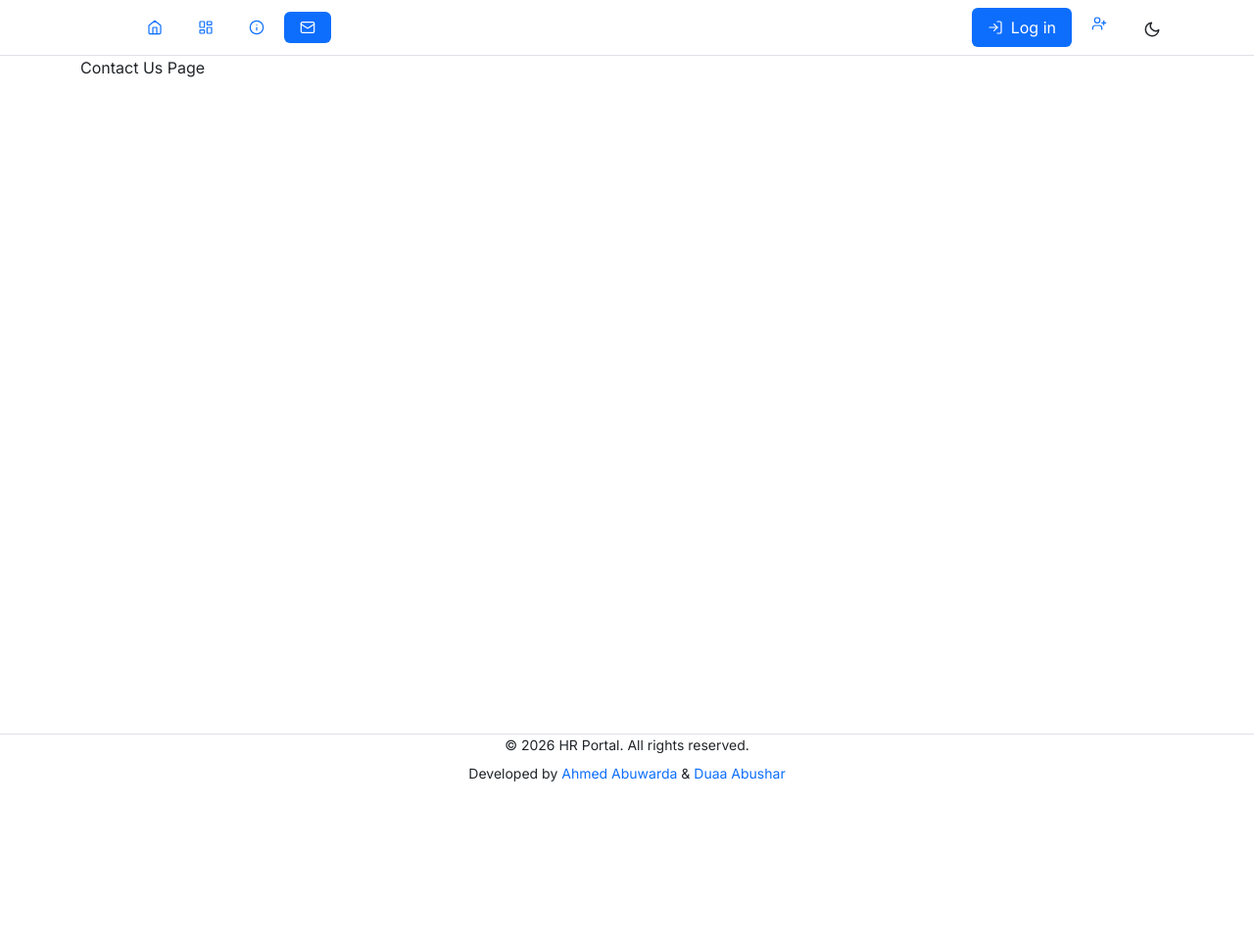
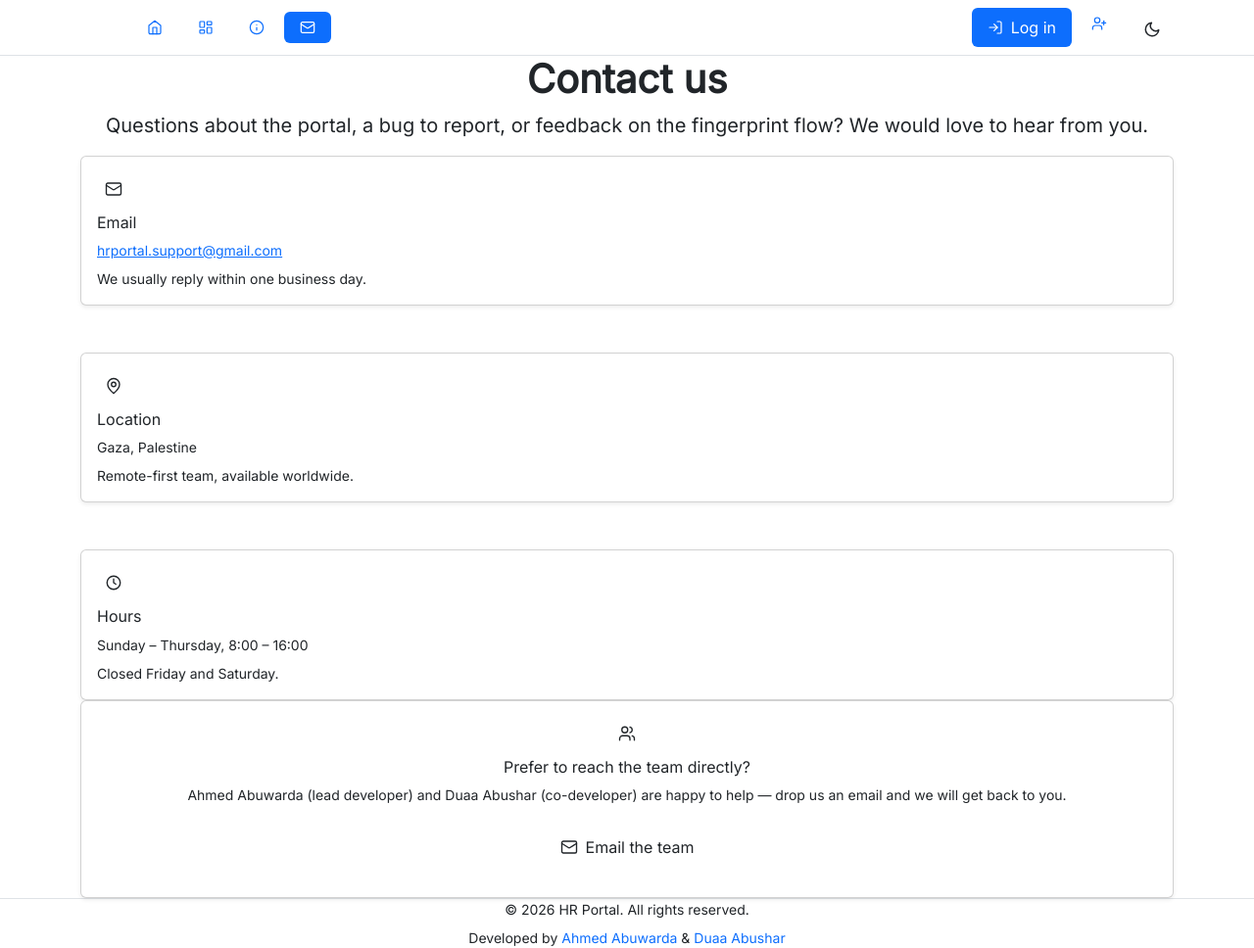
Before and after one commit to ahmedaabuwarda/HR-Portal-Management-System, a Django app: page /contact_us in a window 1280 px wide. Shown: the whole page at 98% size. Before the commit the page ends 798 px from the top, so only its background shows below. Run offline with Django 5.2, Linux system fonts and the light colour scheme; some libraries are stand-ins or nearby versions.

Commit message:
Enhance Contact Us page with structured layout and contact information

```diff
--- a/hr_portal_management_system_app/templates/contact_us.html
+++ b/hr_portal_management_system_app/templates/contact_us.html
@@ -1,3 +1,66 @@
 {% extends 'layout.html' %} {% block title %}Contact Us{% endblock %} {% block content %}
-<div class="container">Contact Us Page</div>
+<div class="container">
+  <section class="text-center py-12">
+    <div class="row justify-content-center mt-12 mb-12">
+      <div class="lg:col-8">
+        <h1 class="text-5xl fw-semibold text-balance">Contact us</h1>
+        <p class="lead fg-2 mt-6">Questions about the portal, a bug to report, or feedback on the fingerprint flow? We would love to hear from you.</p>
+      </div>
+    </div>
+  </section>
+
+  <section class="row gx-5 gy-5 pb-12">
+    <div class="md:col-4">
+      <div class="card shadow-sm h-100">
+        <div class="card-body d-flex flex-column gap-2">
+          <span class="d-inline-flex align-items-center justify-content-center bg-subtle-primary fg-primary rounded-circle p-2 align-self-start" aria-hidden="true">
+            {% include "icons/mail.html" with px=18 %}
+          </span>
+          <h2 class="h6 mb-0">Email</h2>
+          <p class="small fg-2 mb-0">
+            <a href="mailto:hrportal.support@gmail.com">hrportal.support@gmail.com</a>
+          </p>
+          <p class="small fg-2 mb-0">We usually reply within one business day.</p>
+        </div>
+      </div>
+    </div>
+
+    <div class="md:col-4">
+      <div class="card shadow-sm h-100">
+        <div class="card-body d-flex flex-column gap-2">
+          <span class="d-inline-flex align-items-center justify-content-center bg-subtle-primary fg-primary rounded-circle p-2 align-self-start" aria-hidden="true">
+            {% include "icons/map-pin.html" with px=18 %}
+          </span>
+          <h2 class="h6 mb-0">Location</h2>
+          <p class="small fg-2 mb-0">Gaza, Palestine</p>
+          <p class="small fg-2 mb-0">Remote-first team, available worldwide.</p>
+        </div>
+      </div>
+    </div>
+
+    <div class="md:col-4">
+      <div class="card shadow-sm h-100">
+        <div class="card-body d-flex flex-column gap-2">
+          <span class="d-inline-flex align-items-center justify-content-center bg-subtle-primary fg-primary rounded-circle p-2 align-self-start" aria-hidden="true">
+            {% include "icons/clock.html" with px=18 %}
+          </span>
+          <h2 class="h6 mb-0">Hours</h2>
+          <p class="small fg-2 mb-0">Sunday &ndash; Thursday, 8:00 &ndash; 16:00</p>
+          <p class="small fg-2 mb-0">Closed Friday and Saturday.</p>
+        </div>
+      </div>
+    </div>
+  </section>
+
+  <section class="pb-12">
+    <div class="card shadow-sm">
+      <div class="card-body d-flex flex-column align-items-center gap-2 text-center">
+        <span class="d-inline-flex align-items-center justify-content-center bg-subtle-primary fg-primary rounded-circle p-2" aria-hidden="true"> {% include "icons/users.html" with px=18 %} </span>
+        <h2 class="h6 mb-0">Prefer to reach the team directly?</h2>
+        <p class="small fg-2 mb-2">Ahmed Abuwarda (lead developer) and Duaa Abushar (co-developer) are happy to help &mdash; drop us an email and we will get back to you.</p>
+        <p><a href="mailto:hrportal.support@gmail.com" class="btn btn-solid theme-primary d-inline-flex align-items-center gap-2 mt-2">{% include "icons/mail.html" with px=18 %}<span>Email the team</span></a></p>
+      </div>
+    </div>
+  </section>
+</div>
 {% endblock %}
--- /dev/null
+++ b/hr_portal_management_system_app/templates/icons/map-pin.html
@@ -0,0 +1,16 @@
+<svg
+  width="{{ px }}"
+  height="{{ px }}"
+  viewBox="0 0 24 24"
+  fill="none"
+  stroke="currentColor"
+  stroke-width="{{ sw|default:'1.8' }}"
+  stroke-linecap="round"
+  stroke-linejoin="round"
+  class="{{ class_name|default:'' }}"
+  aria-hidden="true"
+  focusable="false"
+>
+  <path d="M20 10c0 4.993-5.539 10.193-7.399 11.799a1 1 0 0 1-1.202 0C9.539 20.193 4 14.993 4 10a8 8 0 0 1 16 0" />
+  <circle cx="12" cy="10" r="3" />
+</svg>
```
